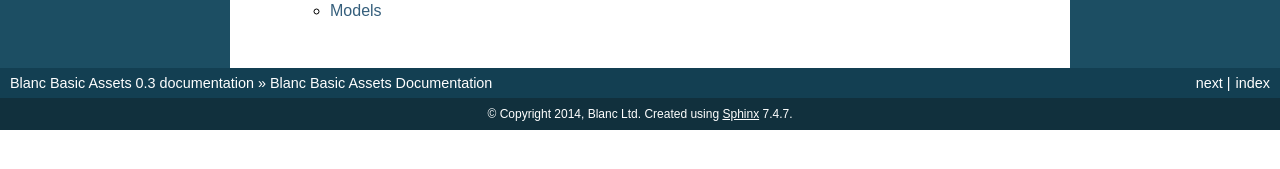
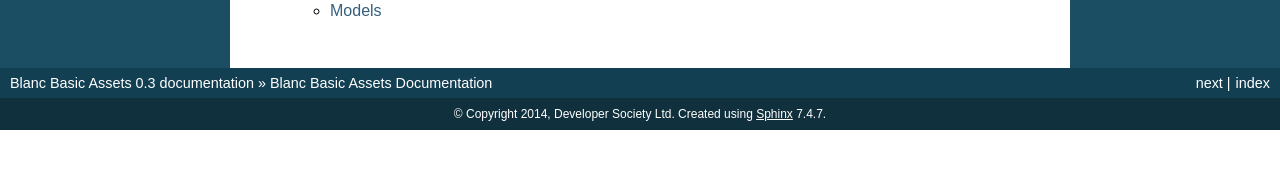
Before and after one commit to developersociety/blanc-basic-assets, a Sphinx documentation site: the page built from docs/index.rst, in a window 1280 px wide. Shown: the part 294-463 px from the top of the page. Built offline with Sphinx 7.4.7, drawn with Linux system fonts in a browser that asks for light colours.

Commit message:
Blanc -> Developer Society
Going to keep the package name the same, but the legal name has now changed

```diff
--- a/docs/conf.py
+++ b/docs/conf.py
@@ -9,7 +9,7 @@ master_doc = 'index'
 
 # General information about the project.
 project = u'Blanc Basic Assets'
-copyright = u'2014, Blanc Ltd'
+copyright = u'2014, Developer Society Ltd'
 
 # The short X.Y version.
 version = '0.3'
@@ -30,20 +30,20 @@ htmlhelp_basename = 'blanc-basic-assetsdoc'
 
 latex_documents = [
     ('index', 'blanc-basic-assets.tex', 'Blanc Basic Assets Documentation',
-     'Blanc Ltd', 'manual'),
+     'Developer Society Ltd', 'manual'),
 ]
 
 # -- Options for manual page output --------------------------------------------
 
 man_pages = [
     ('index', 'blanc-basic-assets', 'Blanc Basic Assets Documentation',
-     ['Blanc Ltd'], 1)
+     ['Developer Society Ltd'], 1)
 ]
 
 # -- Options for Texinfo output ------------------------------------------------
 
 texinfo_documents = [
     ('index', 'blanc-basic-assets', 'Blanc Basic Assets Documentation',
-     'Blanc Ltd', 'blanc-basic-assets', 'One line description of project.',
+     'Developer Society Ltd', 'blanc-basic-assets', 'One line description of project.',
      'Miscellaneous'),
 ]
--- a/setup.py
+++ b/setup.py
@@ -6,9 +6,9 @@ setup(
     version='0.3.2',
     description='Blanc Basic Assets for Django',
     long_description=open('README.rst').read(),
-    url='https://github.com/blancltd/blanc-basic-assets',
-    maintainer='Blanc Ltd',
-    maintainer_email='studio@blanc.ltd.uk',
+    url='https://github.com/developersociety/blanc-basic-assets',
+    maintainer='Developer Society',
+    maintainer_email='studio@dev.ngo',
     platforms=['any'],
     packages=find_packages(exclude=['tests']),
     classifiers=[
```
Also changed, not shown: 1 other file.
